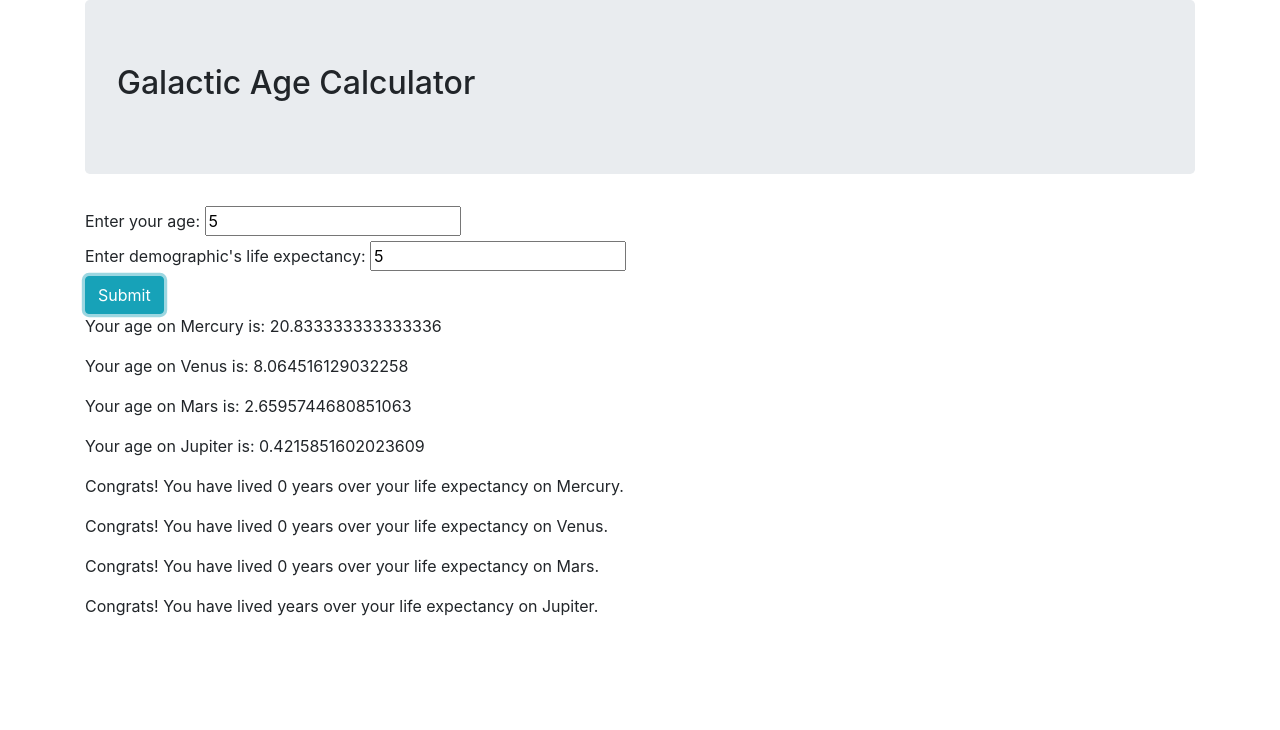
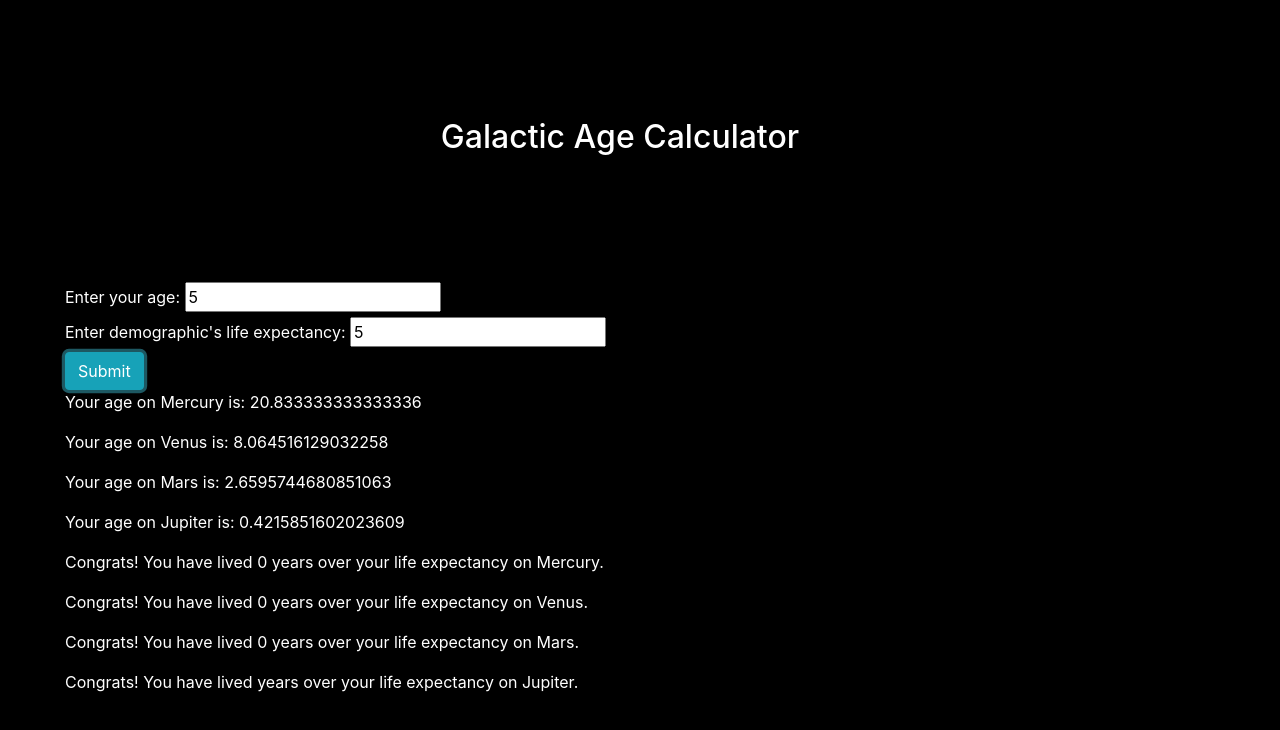
Before and after one commit to arynsh/GalacticAgeCalculator, a website built with webpack: page src/index.html in a window 1280 px wide. Both pictures are taken after typing "5", "5" into the empty fields and a click on the button "Submit". Built offline with nearby package versions, Linux system fonts and the light colour scheme.

Commit message:
attempts to add background styling

```diff
--- a/src/index.html
+++ b/src/index.html
@@ -19,7 +19,7 @@
         <br>
         <button type="submit" class="btn btn-info">Submit</button>
       </form>
-    <div id="results"></div>
+      <div id="results">
         <div id="yourage">
           <p>Your age on Mercury is: <span class="mercage"></span></p>
           <p>Your age on Venus is: <span class="venusage"></span></p>
@@ -39,5 +39,6 @@
           <p>Congrats! You have lived <span class="jupsur"></span> years over your life expectancy on Jupiter.</p>
         </div>
       </div>
+    </div>
   </body>
 </html>
--- a/src/main.js
+++ b/src/main.js
@@ -27,6 +27,7 @@ $(document).ready(function() {
     let userMarsLifeExpSurpass = userAge.lifeExpMarsSurpass();
     let userJupiterLifeExpSurpass = userAge.lifeExpJupiterSurpass();
 
+    $("#results").show();
     $("#yourage").show();
     $(".mercage").text(userMercuryAge);
     $(".venusage").text(userVenusAge);
--- a/src/styles.css
+++ b/src/styles.css
@@ -0,0 +1,18 @@
+.container {
+  margin: 50px;
+}
+
+.jumbotron {
+  text-align: center;
+  margin: 54px;
+  background-color: black;
+}
+
+#results {
+  display: none;
+}
+
+body {
+  background-color: black;
+  color: white;
+}
```
Also changed, not shown: 1 other file. Lines whose indentation alone changed are shown as unchanged.
